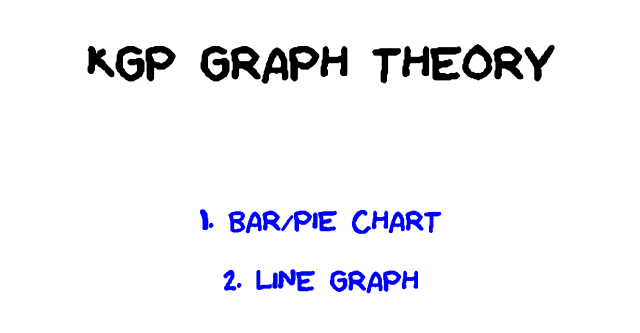
After one commit to sri-rad/graphtheory, a Flask app: page / in a window 1280 px wide. The commit adds this page. Shown: the top 333 px of the page, without its empty margins (320-960 px from the left). Run offline with Flask 2, Linux system fonts and the light colour scheme.

Commit message:
UI changes

```diff
--- a/app.py
+++ b/app.py
@@ -4,9 +4,12 @@
 
 app = Flask(__name__)
 
-@app.route('/create')
+@app.route('/')
+def home():
+    return render_template('index.html')
+@app.route('/barpie')
 def create_page():
-    return render_template('create.html')
+    return render_template('barpie.html')
 
 @app.route('/graph_theory', methods = ['GET','POST'])
 def hello_world():
--- a/templates/create.html
+++ b/templates/barpie.html
@@ -12,7 +12,8 @@
     </style>
 </head>
 <body>
-<h1>Make A Bar Chart Or A Pie Chart</h1>
+<center><h1>KGP GRAPH THEORY</h1></center>
+<h2>Bar/Pie Chart</h2>
 
 <form action="/graph_theory" method="post">
 
--- a/templates/graph.html
+++ b/templates/graph.html
@@ -6,7 +6,7 @@
           font-family: myFirstFont;
           src: url({{ url_for('static', filename='humor.ttf') }});
           }
-          h1 {
+          h1{
             font-family:myFirstFont;
           }
     </style>
--- /dev/null
+++ b/templates/index.html
@@ -0,0 +1,35 @@
+<!doctype html>
+<html>
+<head>
+    <style>
+        @font-face {
+          font-family: myFirstFont;
+          src: url({{ url_for('static', filename='humor.ttf') }});
+          }
+          h1, h2 {
+            font-family:myFirstFont;
+          }
+
+          h1 {
+            font-size:50px;
+          }
+
+          h2 {
+            font-size:30px;
+          }
+          a {
+            text-decoration:none;
+            color: blue;
+          }
+
+
+          a:hover {
+            color:red;
+          }
+    </style>
+</head>
+<body>
+<center><h1 href="/">KGP GRAPH THEORY</h1></center><br><br><br>
+<center><a href="/barpie"><h2>1. BAR/PIE CHART</h2></a></center>
+<center><a href="/"><h2>2. LINE GRAPH</h2></a></center></body>
+</html>
```
